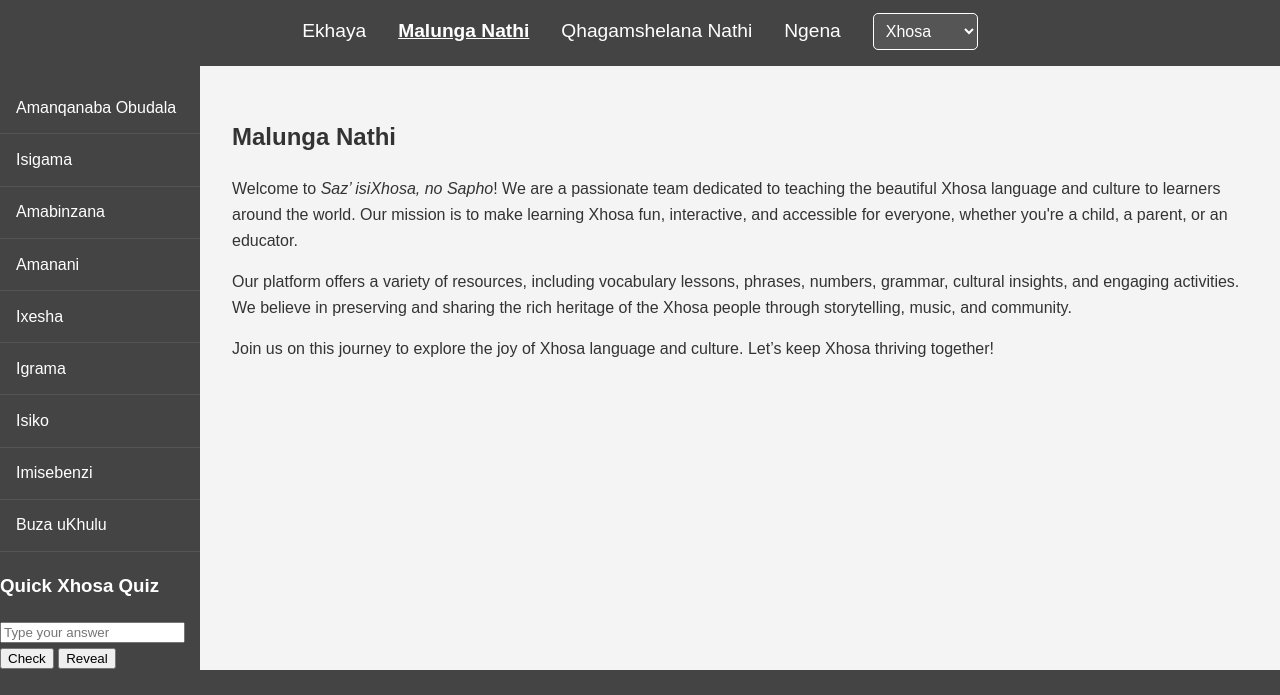
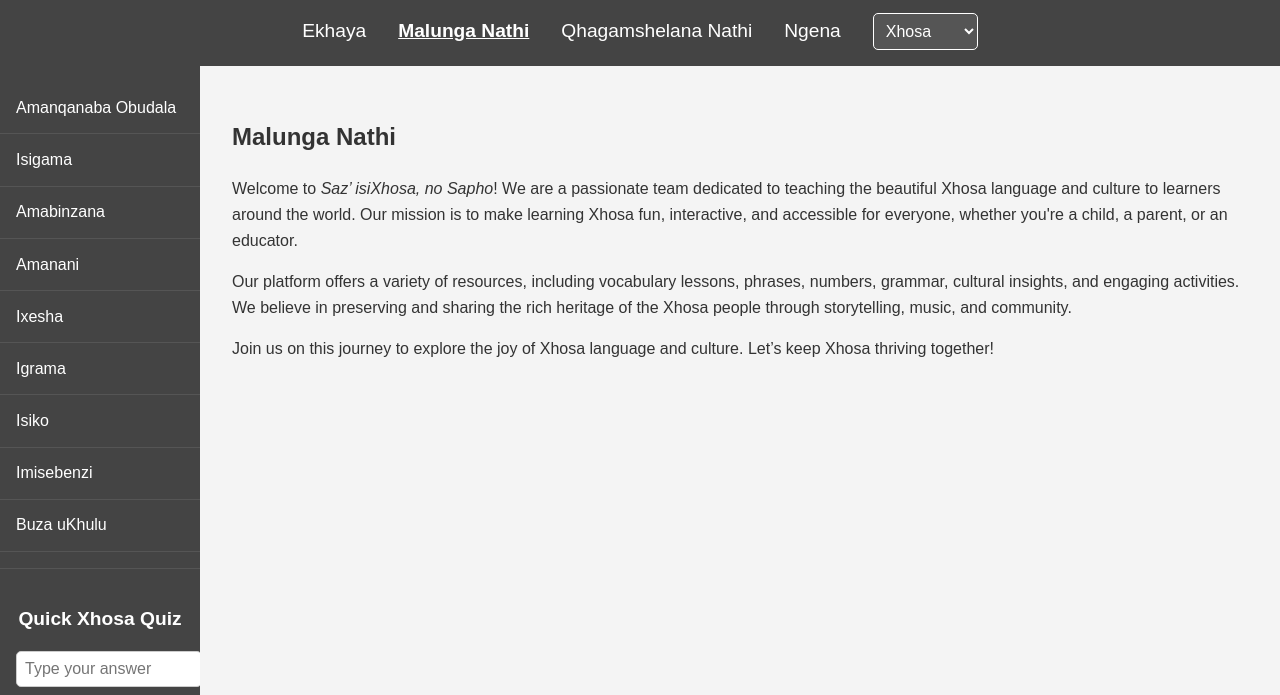
Before and after one commit to Salatiso/sazi, a plain HTML site: page about.html in a window 1280 px wide. Shown: the part 86-781 px from the top of the page. Drawn offline with Linux system fonts and the light colour scheme.

Commit message:
Update style.css

```diff
--- a/style.css
+++ b/style.css
@@ -84,7 +84,11 @@ header nav ul li a.active {
     background: var(--primary-bg);
     color: var(--primary-color);
     height: 100%;
+    min-height: calc(100vh - 120px); /* Adjust for header and footer heights */
     overflow-y: auto;
+    display: flex;
+    flex-direction: column;
+    justify-content: space-between;
 }
 
 .sidebar ul {
@@ -927,3 +931,50 @@ footer {
         gap: 1rem;
     }
 }
+.sidebar-quiz {
+    background: var(--primary-bg);
+    padding: 1rem;
+    border-top: 1px solid var(--hover-bg);
+    flex-grow: 1;
+    display: flex;
+    flex-direction: column;
+    justify-content: flex-end;
+}
+
+.sidebar-quiz h3 {
+    font-size: 1.2rem;
+    color: var(--primary-color);
+    margin-bottom: 0.5rem;
+    text-align: center;
+}
+
+#sidebar-quiz-question {
+    font-size: 1rem;
+    color: var(--primary-color);
+    margin-bottom: 0.5rem;
+    text-align: center;
+}
+
+#sidebar-quiz-answer {
+    width: 100%;
+    padding: 0.5rem;
+    border: 1px solid #ccc;
+    border-radius: 5px;
+    margin-bottom: 0.5rem;
+    font-size: 1rem;
+}
+
+.sidebar-quiz button {
+    background-color: var(--accent-color);
+    color: var(--secondary-color);
+    border: none;
+    padding: 0.5rem 1rem;
+    border-radius: 5px;
+    cursor: pointer;
+    font-weight: bold;
+    margin: 0.2rem;
+}
+
+.sidebar-quiz button:hover {
+    background-color: #e6b800;
+}
```
